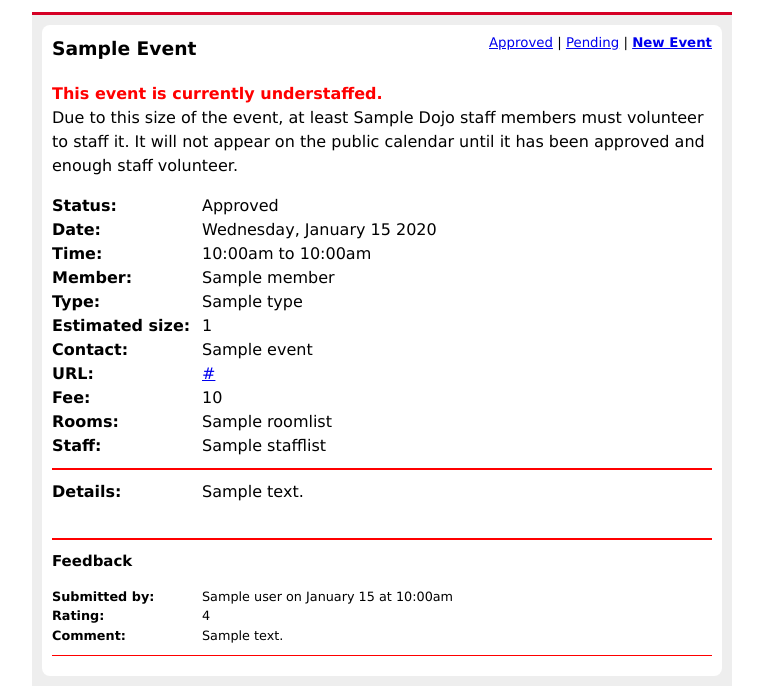
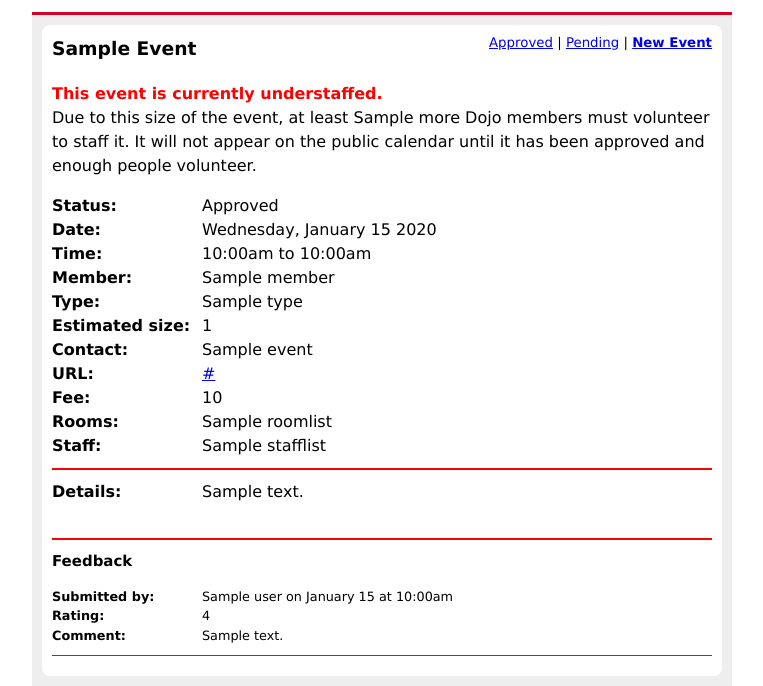
Before and after one commit to progrium/hd-events, a Django app: template templates/event.html in a window 1280 px wide. Shown: the part 158-844 px from the top of the page, without its empty margins (258-1021 px from the left). Run offline with Django 3.2, Linux system fonts and the light colour scheme; the template is opened without the code that fills it: most values are stand-ins (such as "Sample title", 1, 10 or a date in 2020).

Commit message:
Let all members staff events.

```diff
--- a/main.py
+++ b/main.py
@@ -6,7 +6,7 @@ from django.utils import simplejson
 from django.template.defaultfilters import slugify
 from icalendar import Calendar
 import logging, urllib
-
+from pprint import pprint
 from datetime import datetime, timedelta
 
 from models import Event, Feedback, ROOM_OPTIONS, GUESTS_PER_STAFF, PENDING_LIFETIME
@@ -52,7 +52,7 @@ class EventHandler(webapp.RequestHandler):
         user = users.get_current_user()
         if user:
             is_admin = username(user) in dojo('/groups/events')
-            is_staff = username(user) in dojo('/groups/staff')
+            is_staff = True
             can_approve = (event.status in ['pending'] and is_admin)
             can_staff = (event.status in ['pending', 'understaffed', 'approved'] and is_staff and not user in event.staff)
             logout_url = users.create_logout_url('/')
@@ -64,7 +64,7 @@ class EventHandler(webapp.RequestHandler):
         event = Event.get_by_id(int(id))
         user = users.get_current_user()
         is_admin = username(user) in dojo('/groups/events')
-        is_staff = username(user) in dojo('/groups/staff')
+        is_staff = True
         state = self.request.get('state')
         if state:
             if state.lower() == 'approve' and is_admin:
--- a/templates/event.html
+++ b/templates/event.html
@@ -22,7 +22,7 @@
 
 	{% if not event.is_staffed %}<p>
 		<span style="color: red; font-weight: bold">This event is currently understaffed.</span><br/>
-		Due to this size of the event, at least {{ event.staff_needed }} Dojo staff member{{ event.staff_needed|pluralize }} must volunteer to staff it.  It will not appear on the public calendar until {% if not event.is_approved %}it has been approved and {% endif %}enough staff volunteer.
+		Due to this size of the event, at least {{ event.staff_needed }} more Dojo member{{ event.staff_needed|pluralize }} must volunteer to staff it.  It will not appear on the public calendar until {% if not event.is_approved %}it has been approved and {% endif %}enough people volunteer.
 	</p>{% else %}{% if not event.is_approved %}<p>
 		<span style="color: red; font-weight: bold">This event is not yet visible.</span><br/>
 		This event will not appear on the public calendar until it has been approved. If this does not happen soon, contact <a href="email:events@hackerdojo.com">events@hackerdojo.com</a> for assistance.
```
